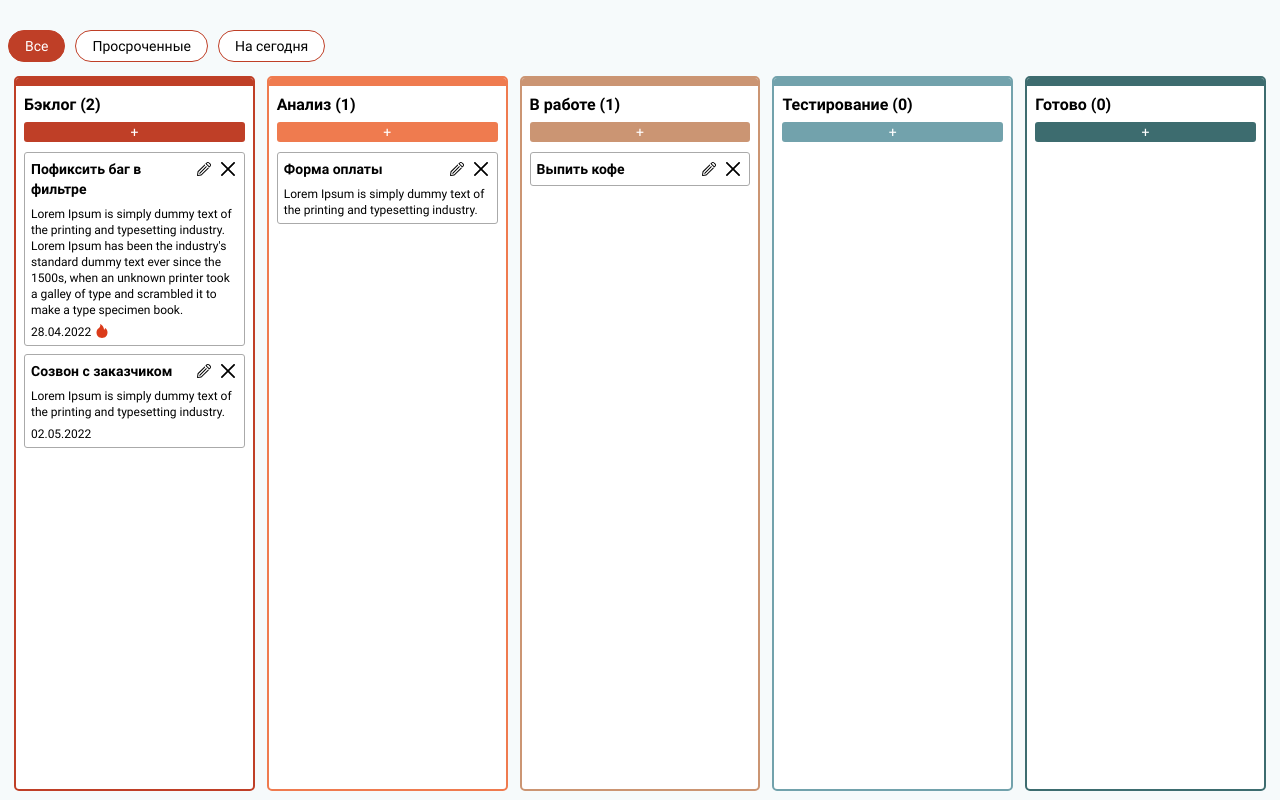
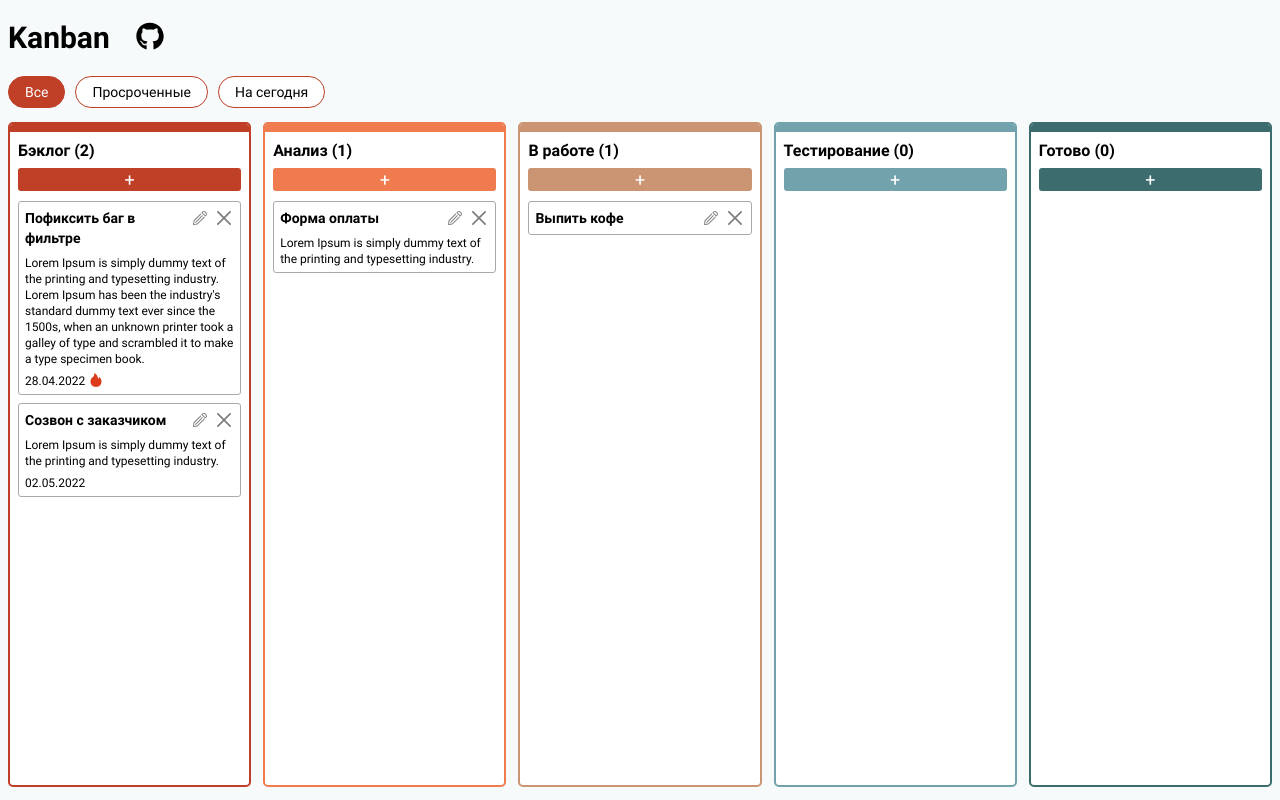
Before and after one commit to rom4es/kanban, a React (Create React App) app: page / in a window 1280 px wide. Built offline with nearby package versions, Linux system fonts and the light colour scheme.

Commit message:
Refactoring

```diff
--- a/src/components/dueFilter/styles.scss
+++ b/src/components/dueFilter/styles.scss
@@ -22,8 +22,11 @@
       font-size: $font-size-base;
       line-height: $font-size-base;
       border-radius: 100px;
-      background-color: #FFF;
+      background-color: #fff;
       cursor: pointer;
+      &:hover {
+        background-color: rgba(191, 63, 39, 0.1);
+      }
     }
   }
 }
--- a/src/components/kanban/card/styles.scss
+++ b/src/components/kanban/card/styles.scss
@@ -17,6 +17,10 @@ $card-line-height: 16px;
       button {
         width: 24px;
         height: 24px;
+        opacity: 0.5;
+        &:hover{
+          opacity: 1;
+        }
         img {
           width: 14px;
           height: 14px;
--- a/src/components/kanban/index.tsx
+++ b/src/components/kanban/index.tsx
@@ -5,6 +5,7 @@ import { useAppSelector } from '../../hooks';
 import { IStatus } from '../../store/slices/kanban/types';
 import DueFilter from '../dueFilter';
 import KanbanList from './list';
+import githubIcon from '../../assets/images/icons/github.svg';
 import './styles.scss';
 
 interface KanbanProps {}
@@ -14,6 +15,12 @@ const Kanban: React.FC<KanbanProps> = () => {
 
   return (
     <div className="b-page">
+      <div className="b-page-top">
+        <h1>Kanban</h1>
+        <a href="https://github.com/rom4es/kanban" target="_blank" rel="noopener noreferrer">
+          <img src={githubIcon} alt="" />
+        </a>
+      </div>
       <DueFilter></DueFilter>
       <DndProvider backend={HTML5Backend}>
         <div className="b-kanban">
--- a/src/components/kanban/list/styles.scss
+++ b/src/components/kanban/list/styles.scss
@@ -19,6 +19,8 @@
     border-radius: 3px;
     cursor: pointer;
     color: #fff;
+    font-size: 18px;
+    padding: 1px 0 2px;
     margin: 0 8px;
   }
   &-items {
@@ -26,4 +28,10 @@
     padding: 6px 0;
     overflow: auto;
   }
+  &:first-child{
+    margin-left: 0;
+  }
+  &:last-child{
+    margin-right: 0;
+  }
 }
--- a/src/components/kanban/styles.scss
+++ b/src/components/kanban/styles.scss
@@ -1,7 +1,25 @@
 .b-page {
   width: 100%;
   max-width: 1400px;
-  margin: 30px auto 0 auto;
+  margin: 16px auto 0 auto;
+  &-top {
+    margin-bottom: 20px;
+    h1 {
+      display: inline-block;
+      vertical-align: middle;
+      margin-bottom: 0;
+    }
+    a{
+      display: inline-block;
+      vertical-align: middle;
+      margin-left: 20px;
+      img {
+        display: block;
+        width: 40px;
+        height: 40px;
+      }
+    }
+  }
 }
 
 .b-kanban {
@@ -9,5 +27,5 @@
   justify-content: space-between;
   width: 100%;
   min-width: 1200px;
-  height: calc(100vh - 85px);
+  height: calc(100vh - 135px);
 }
--- a/src/components/modal/modalCreation/index.tsx
+++ b/src/components/modal/modalCreation/index.tsx
@@ -13,7 +13,7 @@ const ModalCreation: React.FC<ModalCreationProps> = (props) => {
   return (
     <>
       <h2 className="b-modal-title">
-        {props.card ? 'Редактировать карточку' : 'Создать карточку'}
+        {props.card ? 'Редактировать задачу' : 'Создать задачу'}
       </h2>
       <div className="b-modal-content">
         <CardForm {...props}></CardForm>
--- a/src/components/modal/modalRemove/index.tsx
+++ b/src/components/modal/modalRemove/index.tsx
@@ -23,7 +23,7 @@ const ModalRemove: React.FC<ModalRemoveProps> = ({ card, onClose }) => {
     <>
       <h2 className="b-modal-title">Удалить запись</h2>
       <div className="b-modal-content">
-        <p>Вы действительно хотите удалить карточку «{card?.name}»?</p>
+        <p>Вы действительно хотите удалить задачу <b>«{card?.name}»</b>?</p>
         <div className="b-modal-remove-controls">
           <button className="b-btn" onClick={onRemoveCard}>
             Да
--- a/src/index.scss
+++ b/src/index.scss
@@ -11,6 +11,11 @@ body {
   line-height: $line-height-base;
   font-family: $font-family-base;
   background-color: #f6fafb;
+}
+
+h1 {
+  font-size: 30px;
+  line-height: 34px;
 }
 
 .b-btn {
@@ -49,8 +54,14 @@ body {
   }
 }
 
+input:focus,
+textarea:focus,
+select:focus {
+  border: 1px solid #000;
+}
+
 input.error,
 textarea.error,
-select.error{
+select.error {
   border-color: red;
 }
--- a/src/scss/_extends.scss
+++ b/src/scss/_extends.scss
@@ -2,9 +2,9 @@
 
 %input-label {
   display: block;
-  font-size: 10px;
-  line-height: 10px;
-  margin-bottom: 4px;
+  font-size: 11px;
+  line-height: 11px;
+  margin-bottom: 5px;
 }
 
 %input-styles {
```
Also changed, not shown: src/assets/images/icons/github.svg (added).
